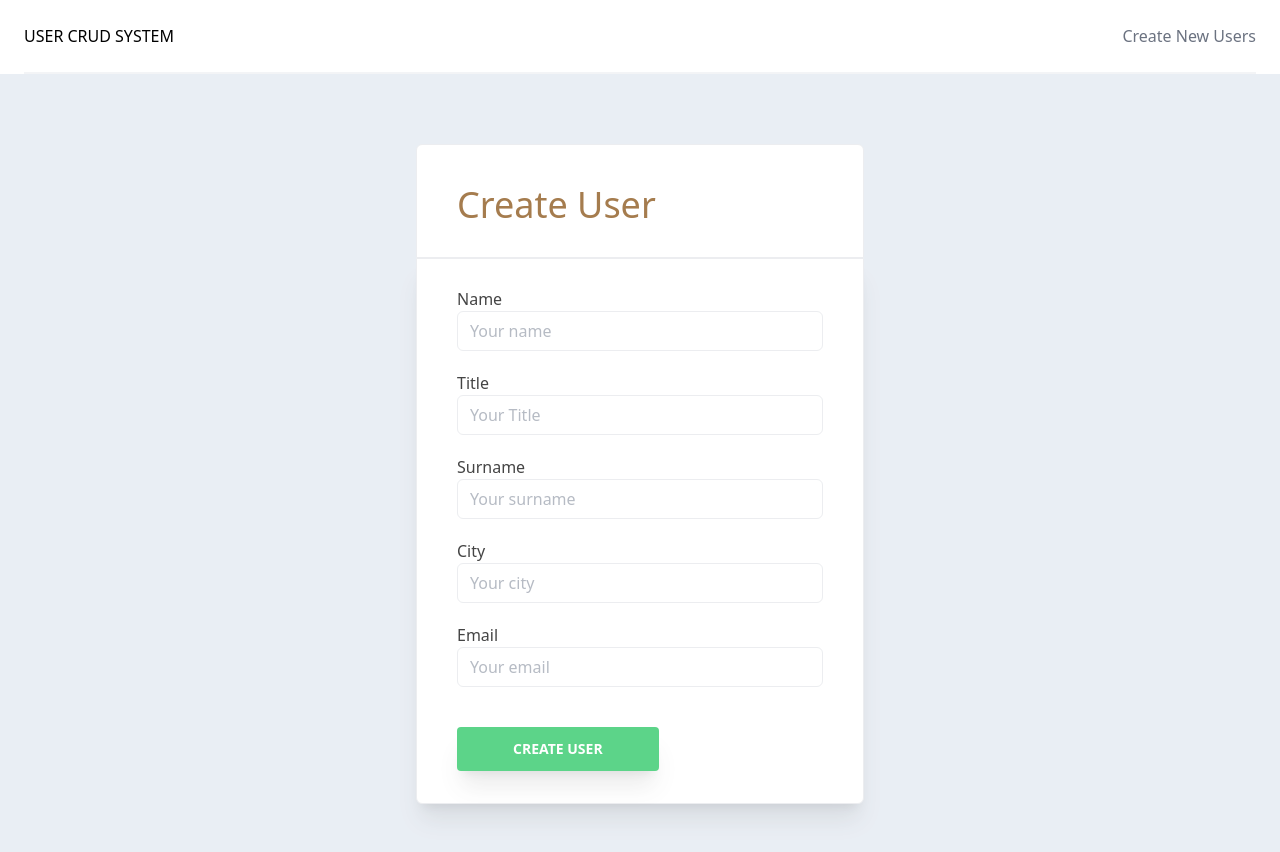
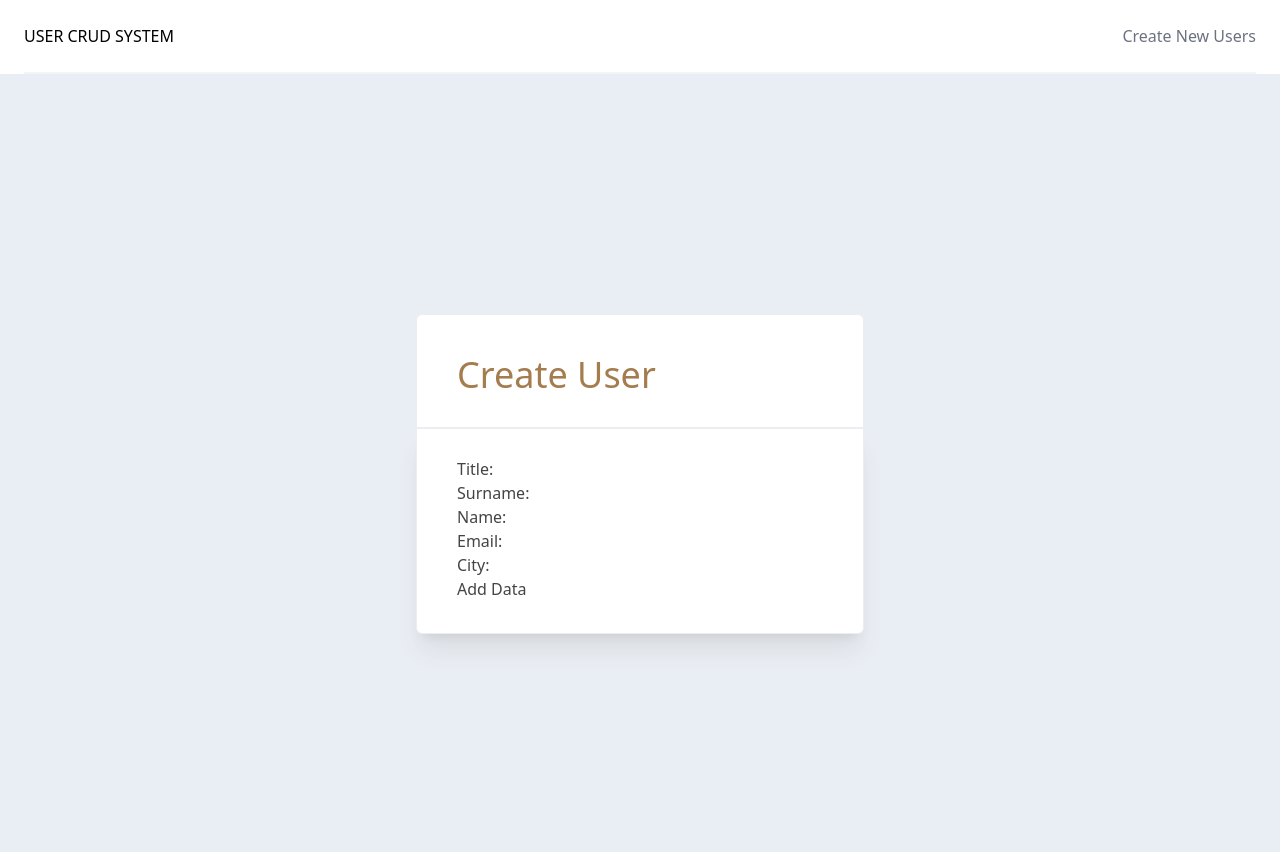
Before and after one commit to abrahamodianjo/odianjo-frontend, a React (Create React App) app: page /create-user in a window 1280 px wide. Shown: the top 852 px of the page. Built offline with nearby package versions, Linux system fonts and the light colour scheme.

Commit message:
i decided to change the function to a class to see if the command will work, if it does then this is the last commit for create user

```diff
--- a/src/components/Add.js
+++ /dev/null
@@ -1,11 +0,0 @@
-import React from 'react'
-
-function add() {
-  return (
-    <div>
-        add
-    </div>
-  )
-}
-
-export default add
--- a/src/components/Edit.js
+++ /dev/null
@@ -1,9 +0,0 @@
-import React from 'react'
-
-function Edit() {
-  return (
-    <div>Edit</div>
-  )
-}
-
-export default Edit
--- a/src/components/List.js
+++ /dev/null
@@ -1,11 +0,0 @@
-import React from 'react'
-import bootstrap from 'bootstrap'
-function List() {
-  return (
-
-
-    <div>List</div>
-  )
-}
-
-export default List
--- a/src/components/Userlist.jsx
+++ b/src/components/Userlist.jsx
@@ -1,7 +1,6 @@
 import React,{useEffect,useState} from 'react'
 import axios from 'axios'
-import { Link } from "react-router-dom";
-import { FontAwesomeIcon } from '@fortawesome/react-fontawesome'
+
 
 function Userlist() {
 const [userId,setUserId] = useState('')
--- a/src/pages/Createuser.jsx
+++ b/src/pages/Createuser.jsx
@@ -1,87 +1,204 @@
-import React, { useState } from 'react'
+import React, { useState, Component } from 'react'
 import axios from 'axios';
 
 import Navigationbar from '../components/Navigationbar'
 import {toast} from 'react-toastify'
-import { useNavigate } from 'react-router-dom';
-function Createuser() {
+//import { useNavigate } from 'react-router-dom';
+// function Createuser() {
 
-const [loading, setloading] = useState(false);
-const [title, setTitle] = useState("");
-const [name, setName] = useState("");
-const [surname, setSurname] = useState("");
-const [email, setEmail] = useState("");
-const [city, setCity] = useState("");
+// const [loading, setloading] = useState(false);
+// const [title, setTitle] = useState("");
+// const [name, setName] = useState("");
+// const [surname, setSurname] = useState("");
+// const [email, setEmail] = useState("");
+// const [city, setCity] = useState("");
 
 
 //navigate
 
 
-const navigate = useNavigate()
+// const navigate = useNavigate()
 
-const handleSubmit = async(e) => {
-    e.preventDefault();
-    try{
-        setloading(true);
+// const handleSubmit = async(e) => {
+//     e.preventDefault();
+//     try{
+//         setloading(true);
 
-        //see that form is sending data
-        // console.table({title,name,surname,email,city})
+//         //see that form is sending data
+//         // console.table({title,name,surname,email,city})
 
-        //handle data and send to backend
-        const {data} = await axios.post('/odianjo/create/',{
-          title,name,email,city,surname  });
+//         //handle data and send to backend
+//         const {data} = await axios.post('/odianjo/create/',{
+//           title,name,email,city,surname  });
+//           console.log("FETCHED >", data)
+//         setName("");
+//         setSurname("");
+//         setEmail("");
+//         setCity("");
+//         setTitle("");
+//         setloading(false);
+//         toast.dark("User created successfully!")
+//         navigate('/')
+//     }catch(err){
+//         console.log(err);
+//         setloading(false)
+//        toast.error(err.message)
+//     }
+// }
 
-        setName(data.name);
-        setSurname(data.surname);
-        setEmail(data.email);
-        setCity(data.city);
-        setTitle(data.title);
-        setloading(false);
-        toast.dark("User created successfully!")
-        navigate('/')
-    }catch(err){
-        console.log(err);
-        setloading(false)
-       toast.error(err.message)
+
+
+
+
+
+//   return (
+//     <div>
+//         <Navigationbar/>
+
+
+//     {/* USER CREATION FORM */}
+
+//     <div class="animate-pulse min-h-screen bg-slate-200 py-6 flex flex-col justify-center relative overflow-hidden sm:py-12">
+//         <span class="border text-4xl text-yellow-800 px-6 pt-10 pb-8 bg-white w-1/2 max-w-md mx-auto rounded-t-md sm:px-10">Create User</span>
+//   <div class="border relative px-4 pt-7 pb-8 bg-white shadow-xl w-1/2 max-w-md mx-auto sm:px-10 rounded-b-md">
+//         <form onSubmit={handleSubmit}>
+//             <label for="name" class="block">Name</label>
+//             <input value={name} npm install axios
+//             <input type="text" value={title} onChange={e=>setTitle(e.target.value)}  class="border w-full h-10 px-3 mb-5 rounded-md" placeholder="Your Title"/>
+//             <label for="" class="block">Surname</label>
+//             <input type="text"  value={surname} onChange={e=>setSurname(e.target.value)} class="border w-full h-10 px-3 mb-5 rounded-md" placeholder="Your surname"/>
+//             <label for="" class="block">City</label>
+//             <input type="text"  value={city} onChange={e=>setCity(e.target.value)} class="border w-full h-10 px-3 mb-5 rounded-md" placeholder="Your city"/>
+//             <label for="" class="block">Email</label>
+//             <input type="Email"  value={email} onChange={e=>setEmail(e.target.value)} class="border w-full h-10 px-3 mb-5 rounded-md" placeholder="Your email"/>
+
+// 					<div class="flex items-start">
+
+// 						</div>
+//           <button type="submit" class="mt-5 bg-green-500 hover:bg-blue-700 shadow-xl text-white uppercase text-sm font-semibold px-14 py-3 rounded">Create User</button>
+//         </form>
+//   </div>
+// </div>
+//     </div>
+//   )
+// }
+
+// export default Createuser
+
+
+
+
+export default class Create extends Component {
+
+    constructor(props) {
+        super(props);
+        this.onChangeTitle = this.onChangeTitle.bind(this);
+        this.onChangeName = this.onChangeName.bind(this);
+        this.onChangeSurname = this.onChangeSurname.bind(this);
+        this.onChangeEmail = this.onChangeEmail.bind(this);
+        this.onChangeCity = this.onChangeCity.bind(this);
+        this.onSubmit = this.onSubmit.bind(this);
+
+
+        this.state = {
+            title: '',
+            name: '',
+            surname: '',
+            email: '',
+            city: ''
         }
+
     }
 
 
 
 
 
+    onChangeTitle(e) {
+        this.setState({
+            title: e.target.value
+        });
+    }
+    onChangeName(e) {
+        this.setState({
+            name: e.target.value
+        });
+    }
+    onChangeSurname(e) {
+      this.setState({
+          surname: e.target.value
+      });
+      }
+      onChangeEmail(e) {
+        this.setState({
+            email: e.target.value
+        });
+    }
+    onChangeCity(e) {
+      this.setState({
+          city: e.target.value
+      });
+    }
+    onSubmit(e) {
+        e.preventDefault();
+        const serverport = {
+            title: this.state.title,
+            name: this.state.name,
+            surname: this.state.surname,
+            email: this.state.email,
+            city: this.state.city
+        }
+        axios.post('/odianjo/create/', serverport)
+        .then(res => console.log(res.data));
 
+        toast.dark("User created successfully!")
+        //         navigate('/')
+        this.setState({
+            title: '',
+            name: '',
+            surname: '',
+            email: '',
+            city: ''
+        });
+    }
+
+    render() {
         return (
           <div>
           <Navigationbar/>
-
-
-    {/* USER CREATION FORM */}
-
                <div class="animate-pulse min-h-screen bg-slate-200 py-6 flex flex-col justify-center relative overflow-hidden sm:py-12">
          <span class="border text-4xl text-yellow-800 px-6 pt-10 pb-8 bg-white w-1/2 max-w-md mx-auto rounded-t-md sm:px-10">Create User</span>
         <div class="border relative px-4 pt-7 pb-8 bg-white shadow-xl w-1/2 max-w-md mx-auto sm:px-10 rounded-b-md">
-        <form onSubmit={handleSubmit}>
-            <label for="name" class="block">Name</label>
-            <input value={name} onChange={e=>setName(e.target.value)} type="text" class="border w-full h-10 px-3 mb-5 rounded-md" placeholder="Your name"/>
-            <label for="" class="block">Title</label>
-            <input type="text" value={title} onChange={e=>setTitle(e.target.value)}  class="border w-full h-10 px-3 mb-5 rounded-md" placeholder="Your Title"/>
-            <label for="" class="block">Surname</label>
-            <input type="text"  value={surname} onChange={e=>setSurname(e.target.value)} class="border w-full h-10 px-3 mb-5 rounded-md" placeholder="Your surname"/>
-            <label for="" class="block">City</label>
-            <input type="text"  value={city} onChange={e=>setCity(e.target.value)} class="border w-full h-10 px-3 mb-5 rounded-md" placeholder="Your city"/>
-            <label for="" class="block">Email</label>
-            <input type="Email"  value={email} onChange={e=>setEmail(e.target.value)} class="border w-full h-10 px-3 mb-5 rounded-md" placeholder="Your email"/>
-
-					<div class="flex items-start">
-
+                <form onSubmit={this.onSubmit}>
+                    <div className="form-group">
+                        <label>Title:  </label>
+                        <input type="text" className="form-control"/>
                     </div>
-          <button type="submit" class="mt-5 bg-green-500 hover:bg-blue-700 shadow-xl text-white uppercase text-sm font-semibold px-14 py-3 rounded">Create User</button>
+                    <div className="form-group">
+                        <label>Surname: </label>
+                        <input type="text" className="form-control"/>
+                    </div>
+                    <div className="form-group">
+                        <label>Name: </label>
+                        <input type="text" className="form-control"/>
+                    </div>
+                    <div className="form-group">
+                        <label>Email: </label>
+                        <input type="text" className="form-control"/>
+                    </div>
+                    <div className="form-group">
+                        <label>City: </label>
+                        <input type="text" className="form-control"/>
+                    </div>
+                    <div className="form-group">
+                        <input type="submit" value="Add Data" className="btn btn-danger"/>
+                    </div>
                 </form>
             </div>
             </div>
+
             </div>
+
            )
     }
-
-export default Createuser
+}
```
Lines whose indentation alone changed are shown as unchanged.
